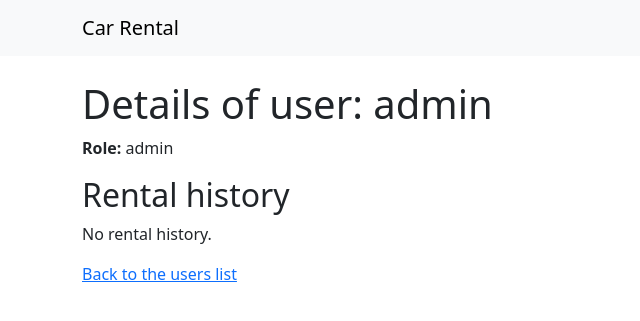
After one commit to vv0l1n/ProgramowanieWJezykuWysokiegoPoziomuZaliczenie, a Flask app: page /admin/users/1 in a window 1280 px wide. The commit adds this page. Shown: the top 321 px of the page, without its empty margins (0-640 px from the left). Run offline with Flask 3, Linux system fonts and the light colour scheme.

Commit message:
rental history added

```diff
--- a/app.py
+++ b/app.py
@@ -1,9 +1,11 @@
+from datetime import datetime, timezone
+
 from flask import render_template, redirect, url_for, request, flash
 from flask_login import LoginManager, login_user, login_required, logout_user, current_user
 
 from forms import LoginForm, AddCarForm, RegistrationForm
 from helpers import create_app
-from models import db, User, Car
+from models import db, User, Car, Rental
 
 db, app = create_app(db)
 
@@ -93,6 +95,16 @@ def edit_car(car_id):
     db.session.commit()
     return redirect(url_for('admin_panel'))
 
+@app.route('/admin/users')
+def admin_users():
+    users = User.query.all()
+    return render_template('admin_users.html', users=users)
+
+@app.route('/admin/users/<int:user_id>')
+def user_details(user_id):
+    user = User.query.get_or_404(user_id)
+    return render_template('user_details.html', user=user)
+
 @app.route('/user')
 @login_required
 def user_panel():
@@ -105,11 +117,14 @@ def user_panel():
 @login_required
 def rent_car(car_id):
     car = Car.query.get(car_id)
-    if not car.is_rented:
+    if car and not car.is_rented:
         car.is_rented = True
         car.rented_by = current_user.id
+        rental = Rental(user_id=current_user.id, car_id=car.id, rental_date=datetime.utcnow())
+        db.session.add(rental)
         db.session.commit()
     return redirect(url_for('user_panel'))
+
 
 @app.route('/register', methods=['GET', 'POST'])
 def register():
@@ -131,11 +146,15 @@ def register():
 @login_required
 def return_car(car_id):
     car = Car.query.get(car_id)
-    if car.rented_by == current_user.id:
+    if car and car.rented_by == current_user.id:
         car.is_rented = False
         car.rented_by = None
-        db.session.commit()
+        rental = Rental.query.filter_by(car_id=car.id, user_id=current_user.id, return_date=None).first()
+        if rental:
+            rental.return_date = datetime.utcnow()
+            db.session.commit()
     return redirect(url_for('user_panel'))
+
 
 if __name__ == '__main__':
     app.run(debug=True)
--- a/templates/base.html
+++ b/templates/base.html
@@ -12,6 +12,11 @@
         <div class="collapse navbar-collapse">
             <ul class="navbar-nav ms-auto">
                 {% if current_user.is_authenticated %}
+                    {% if current_user.role == 'admin' %}
+                        <li class="nav-item">
+                            <a class="nav-link" href="{{ url_for('admin_users') }}">Users</a>
+                        </li>
+                    {% endif %}
                     <li class="nav-item">
                         <span class="nav-link">Logged in as: {{ current_user.username }} ({{ current_user.role }})</span>
                     </li>
--- /dev/null
+++ b/templates/user_details.html
@@ -0,0 +1,28 @@
+{% extends 'base.html' %}
+
+{% block content %}
+    <h1>Details of user: {{ user.username }}</h1>
+    <p><strong>Role:</strong> {{ user.role }}</p>
+
+    <h2>Rental history</h2>
+    {% if user.rentals %}
+    <table class="table table-bordered table-striped">
+        <tr>
+            <th>Car</th>
+            <th>Date of rent</th>
+            <th>Date of return</th>
+        </tr>
+        {% for rental in user.rentals %}
+        <tr>
+            <td>{{ rental.car.brand }} {{ rental.car.model }}</td>
+            <td>{{ rental.rental_date.strftime('%Y-%m-%d') }}</td>
+            <td>{{ rental.return_date.strftime('%Y-%m-%d') if rental.return_date else 'Still in rent' }}</td>
+        </tr>
+        {% endfor %}
+    </table>
+    {% else %}
+        <p>No rental history.</p>
+    {% endif %}
+
+    <a href="{{ url_for('admin_users') }}">Back to the users list</a>
+{% endblock %}
```
Also changed, not shown: models.py (+11 -0 lines), templates/admin_panel.html (+12 -0 lines), templates/admin_users.html (added, +27 -0 lines).
